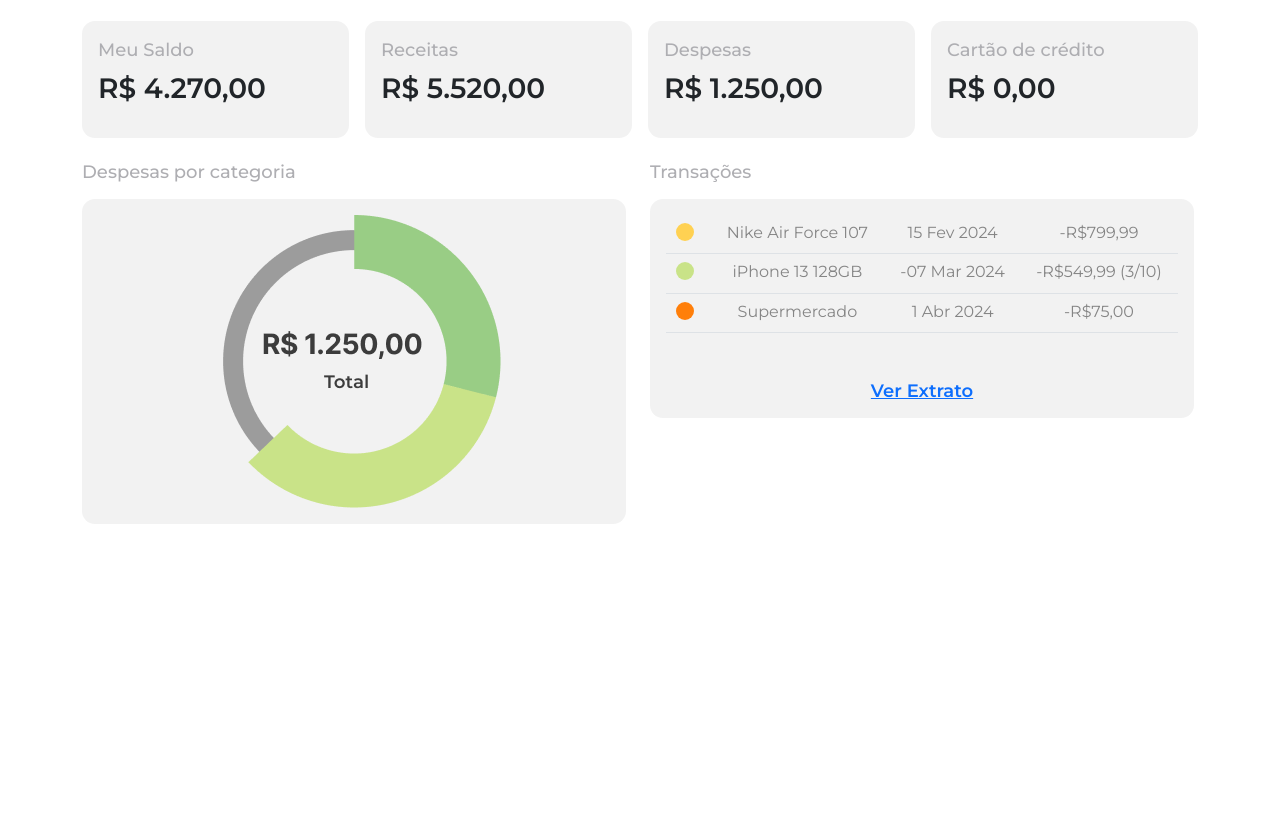
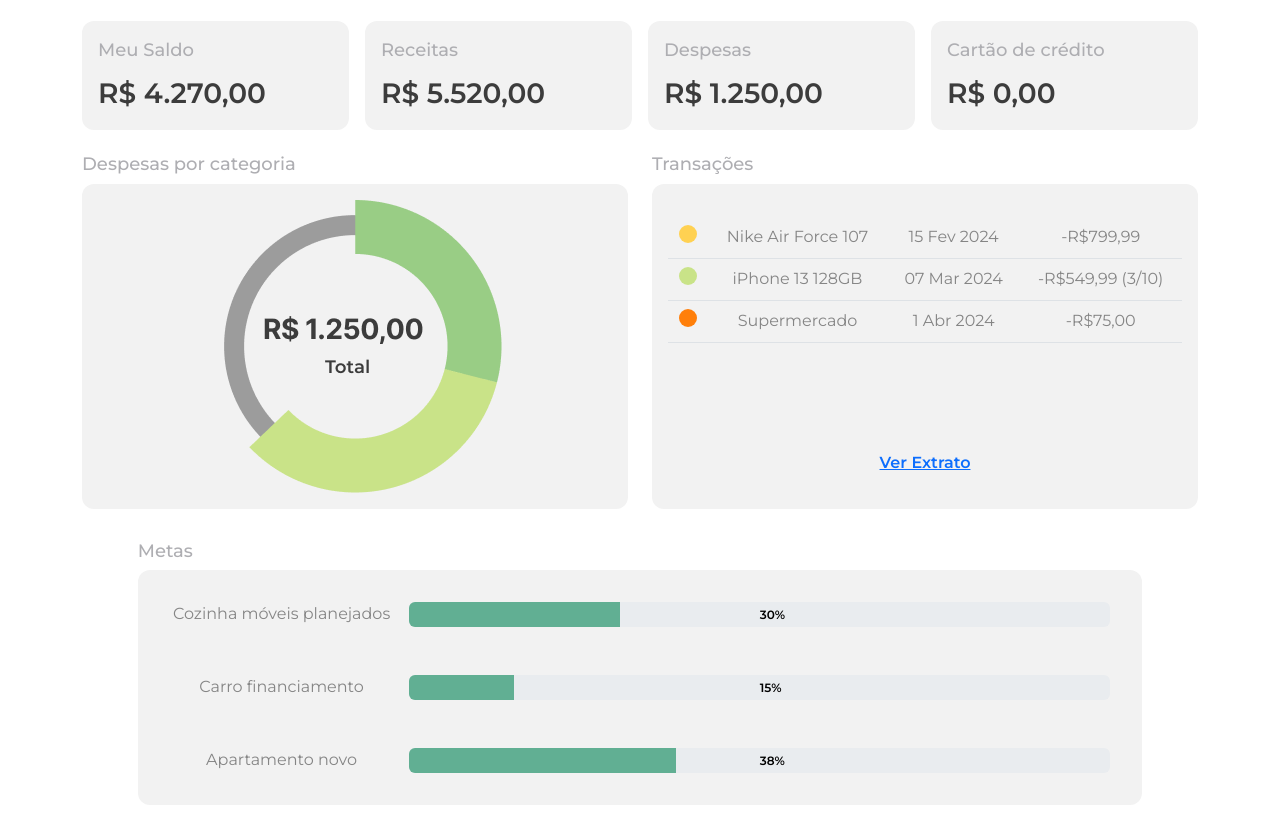
Before and after one commit to ICEI-PUC-Minas-PMV-SI/pmv-si-2024-1-pe1-t3-si_t3_app_web_1osem2024_gp03, a plain HTML site: page src/pages/home/index.html in a window 1280 px wide. Shown: the part 99-936 px from the top of the page. Before the commit the page ends 800 px from the top, so only its background shows below. Drawn offline with nearby package versions, Linux system fonts and the light colour scheme.

Commit message:
feat: include metas and improve code

```diff
--- a/src/pages/home/index.html
+++ b/src/pages/home/index.html
@@ -17,45 +17,45 @@
         <h1 class="title">Dashboard</h1>
         <div class="d-flex mt-4 mb-2 gap-3">
             <div class="card">
-                <div class="card-body">
-                    <p class="card-title">Meu Saldo</h5>
-                    <h5 class="card-text">R$ 4.270,00</p>
+                <div class="card-body d-flex flex-column justify-content-between">
+                    <span class="card-title">Meu Saldo</span>
+                    <b class="card-text">R$ 4.270,00</b>
                 </div>
             </div>
             <div class="card">
-                <div class="card-body">
-                    <p class="card-title">Receitas</h5>
-                    <h5 class="card-text">R$ 5.520,00</p>
+                <div class="card-body d-flex flex-column justify-content-between">
+                    <span class="card-title">Receitas</span>
+                    <b class="card-text">R$ 5.520,00</b>
                 </div>
             </div>
             <div class="card">
-                <div class="card-body">
-                    <p class="card-title">Despesas</h5>
-                    <h5 class="card-text">R$ 1.250,00</p>
+                <div class="card-body d-flex flex-column justify-content-between">
+                    <span class="card-title">Despesas</span>
+                    <b class="card-text">R$ 1.250,00</b>
                 </div>
             </div>
             <div class="card">
-                <div class="card-body">
-                    <p class="card-title">Cartão de crédito</h5>
-                    <h5 class="card-text">R$ 0,00</p>
+                <div class="card-body d-flex flex-column justify-content-between">
+                    <span class="card-title">Cartão de crédito</span>
+                    <b class="card-text">R$ 0,00</b>
                 </div>
             </div>
         </div>
 
-        <div class="d-flex mt-4 mb-3 gap-4">
-            <div class="d-flex flex-column">
-                <h6 class="card-title">Despesas por categoria</p>
-                <div class="card mb-3" style="width: 34rem;">
+        <div class=" d-flex mt-4 mb-3 gap-4">
+            <div class="d-flex flex-column medium gap-2">
+                <h6 class="card-title">Despesas por categoria</h6>
+                <div class="card mb-3 ">
                     <div class="card-body text-center">
                         <img src="/src/assets/grafico.png" alt="" srcset="">
                     </div>
                 </div>
             </div>
 
-            <div class="d-flex flex-column">
-                <h6 class="card-title">Transações</p>
-                <div class="card mb-3" style="width: 34rem;">
-                    <div class="card-body text-center">
+            <div class="d-flex flex-column medium gap-2">
+                <h6 class="card-title">Transações</h6>
+                <div class="card mb-3">
+                    <div class="card-body text-center table-card">
                         <table class="table mb-5">
                             <tbody>
                                 <tr class="transaction-row">
@@ -67,7 +67,7 @@
                                 <tr class="transaction-row">
                                     <td><i class="category-ball smooth-green"></i></td>
                                     <td>iPhone 13 128GB</td>
-                                    <td>-07 Mar 2024</td>
+                                    <td>07 Mar 2024</td>
                                     <td>-R$549,99 (3/10)</td>
                                 </tr>
                                 <tr class="transaction-row">
@@ -84,8 +84,36 @@
             </div>
         </div>
 
-
+        <div class="d-flex mt-1 mb-3 justify-content-center">
+            <div class="d-flex flex-column large gap-2">
+                <h6 class="card-title">Metas</h6>
+                <div class="card mb-3">
+                    <div class="card-body text-center metas-card">
+                        <div class="progress-wrapper">
+                            <span class="meta-title">Cozinha móveis planejados</span>
+                            <div class="progress" role="progressbar" aria-label="Example with label" aria-valuenow="25" aria-valuemin="0" aria-valuemax="100">
+                                <div class="progress-bar" style="width: 30%"></div>
+                                <span class="percentage">30%</span>
+                            </div>
+                        </div>
+                        <div class="progress-wrapper">
+                            <span class="meta-title">Carro financiamento</span>
+                            <div class="progress" role="progressbar" aria-label="Example with label" aria-valuenow="25" aria-valuemin="0" aria-valuemax="100">
+                                <div class="progress-bar" style="width: 15%"></div>
+                                <span class="percentage">15%</span>
+                            </div>
+                        </div>
+                        <div class="progress-wrapper">
+                            <span class="meta-title">Apartamento novo</span>
+                            <div class="progress" role="progressbar" aria-label="Example with label" aria-valuenow="25" aria-valuemin="0" aria-valuemax="100">
+                                <div class="progress-bar" style="width: 38%"></div>
+                                <span class="percentage">38%</span>
+                            </div>
+                        </div>
+                    </div>
+                </div>
+            </div>
+        </div>
     </div>
-
 </body>
 </html>
--- a/src/style/home.css
+++ b/src/style/home.css
@@ -5,34 +5,39 @@
 .container-md {
     font-family: "Montserrat", sans-serif;
 }
+
 .card {
-    --bs-card-bg: #F2F2F2;
-    --bs-card-cap-bg: #000;
+    background-color: #F2F2F2;
+    color: #000;
     border: none;
-    width: 280px;
-    /* height: 110px; */
-    --bs-border-radius: 13px;
+    flex: 1;
+    border-radius: 12px;
 }
 
-
 .card-title {
-    --bs-card-title-color: #AEAEB2;
+    color: #AEAEB2;
     font-weight: 500;
     font-size: 1.125rem;
 }
 
 .card-text {
-    --bs-card-text-color: #3C3C3C;
+    color: #3C3C3C;
     font-size: 1.75rem;
     font-weight: 600;
 }
 
-.link {
-    font-weight: 600;
+
+.medium {
+    flex: 1;
+}
+
+.table-card {
+    display: flex;
+    flex-direction: column;
+    justify-content: space-around;
 }
 
 .transaction-row {
-    background-color: var(--bs-card-bg);
     width: 100%;
     --bs-table-bg: #F2F2F2;
     --bs-border-bottom-width: 0px;
@@ -42,18 +47,13 @@
         font-weight: 400;
         color: #858585;
     }
-
 }
-
-
 
 .category-ball {
     width: 18px;
     height: 18px;
     border-radius: 50%;
     display: inline-block;
-    margin-right: 5px;
-    content: "";
 }
 
 .category-ball.green {
@@ -67,3 +67,46 @@
 .category-ball.orange {
     background-color: #FF7F0A;
 }
+
+.link {
+    font-weight: 600;
+}
+
+.large {
+    width: 90%;
+}
+
+.metas-card {
+    display: flex;
+    padding: 2rem;
+    flex-direction: column;
+    justify-content: space-around;
+    gap: 3rem;
+}
+
+.progress-wrapper {
+    display: flex;
+    gap: 1rem;
+}
+
+.meta-title {
+    width: 300px;
+    color: #858585;
+}
+
+.progress {
+    width: 100%;
+    height: 25px;
+    position: relative;
+}
+
+.progress-bar {
+    background-color: #61AF93;
+}
+
+.percentage {
+    position: absolute;
+    font-weight: 600;
+    left: 50%;
+    top: 4px;
+}
```
